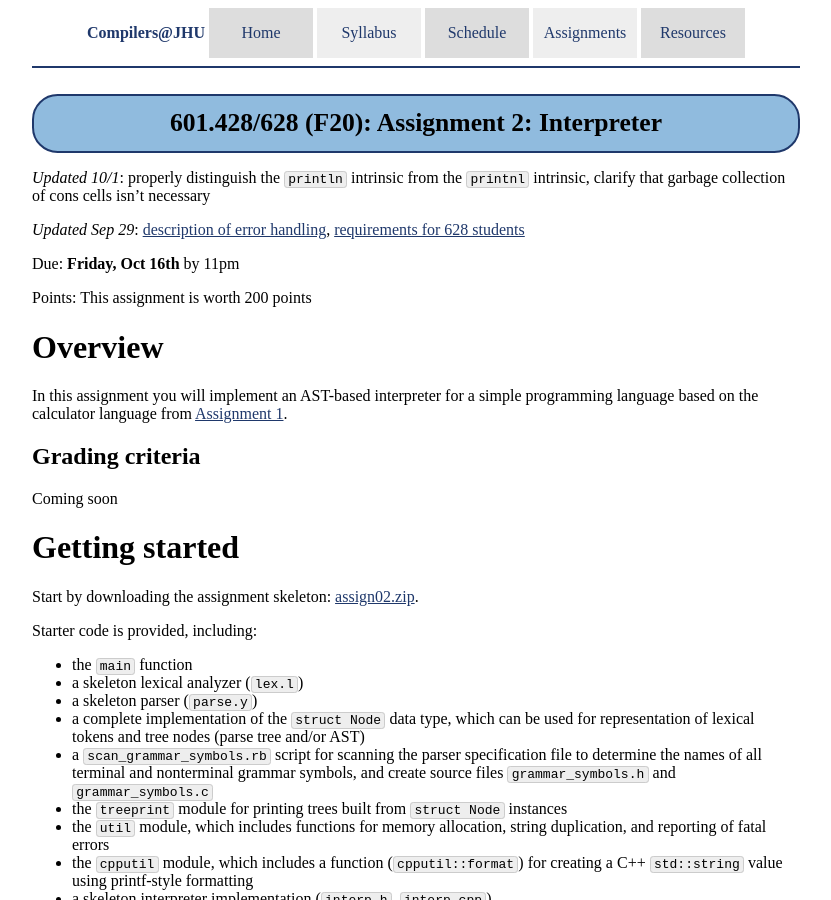
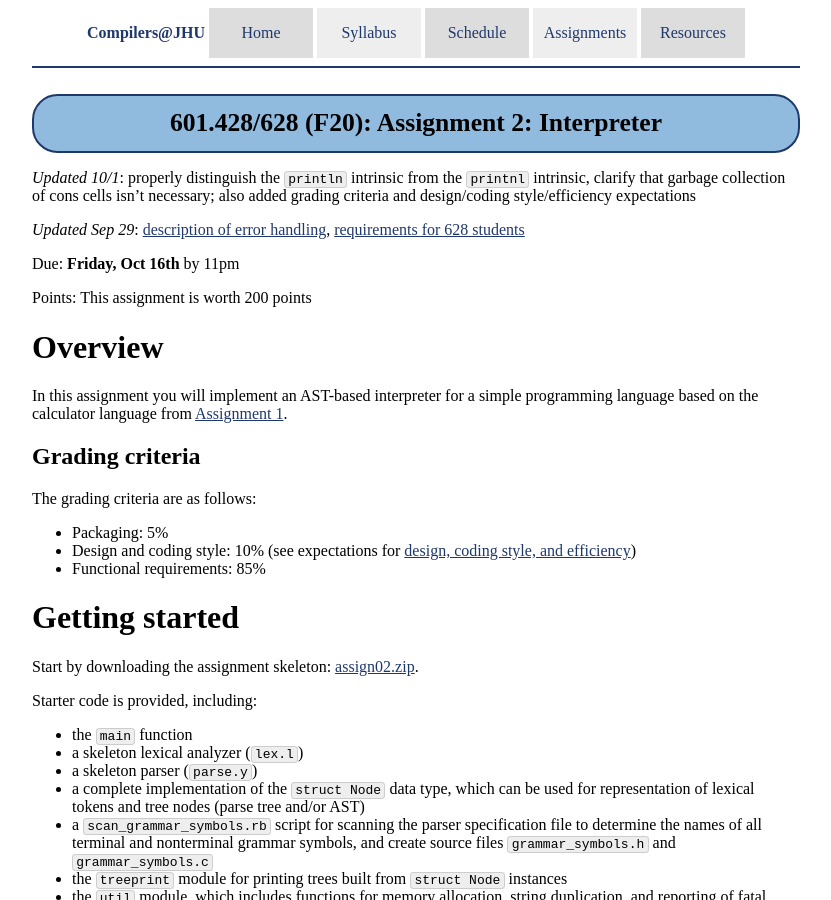
Before and after one commit to jhucompilers/fall2020, a Jekyll site: the page built from assign/assign02.md, in a window 1280 px wide and 900 px high. Shown: the whole window, without its empty margins (224-1055 px from the left). Built offline with Jekyll 4.4.1, drawn with Linux system fonts in a browser that asks for light colours.

Commit message:
design/coding style/efficiency expectations

```diff
--- a/assign/assign02.md
+++ b/assign/assign02.md
@@ -3,7 +3,7 @@ layout: default
 title: "Assignment 2: Interpreter"
 ---
 
-*Updated 10/1*: properly distinguish the `println` intrinsic from the `printnl` intrinsic, clarify that garbage collection of cons cells isn't necessary
+*Updated 10/1*: properly distinguish the `println` intrinsic from the `printnl` intrinsic, clarify that garbage collection of cons cells isn't necessary; also added grading criteria and design/coding style/efficiency expectations
 
 *Updated Sep 29*: [description of error handling](#error-reporting), [requirements for 628 students](#additional-semantics-for-628-students)
 
@@ -18,7 +18,11 @@ language based on the calculator language from [Assignment 1](assign01.html).
 
 ## Grading criteria
 
-Coming soon
+The grading criteria are as follows:
+
+* Packaging: 5%
+* Design and coding style: 10% (see expectations for [design, coding style, and efficiency](design.html))
+* Functional requirements: 85%
 
 # Getting started
 
```
Also changed, not shown: assign/assign01.md (+1 -1 lines), assignments.md (+2 -0 lines).
